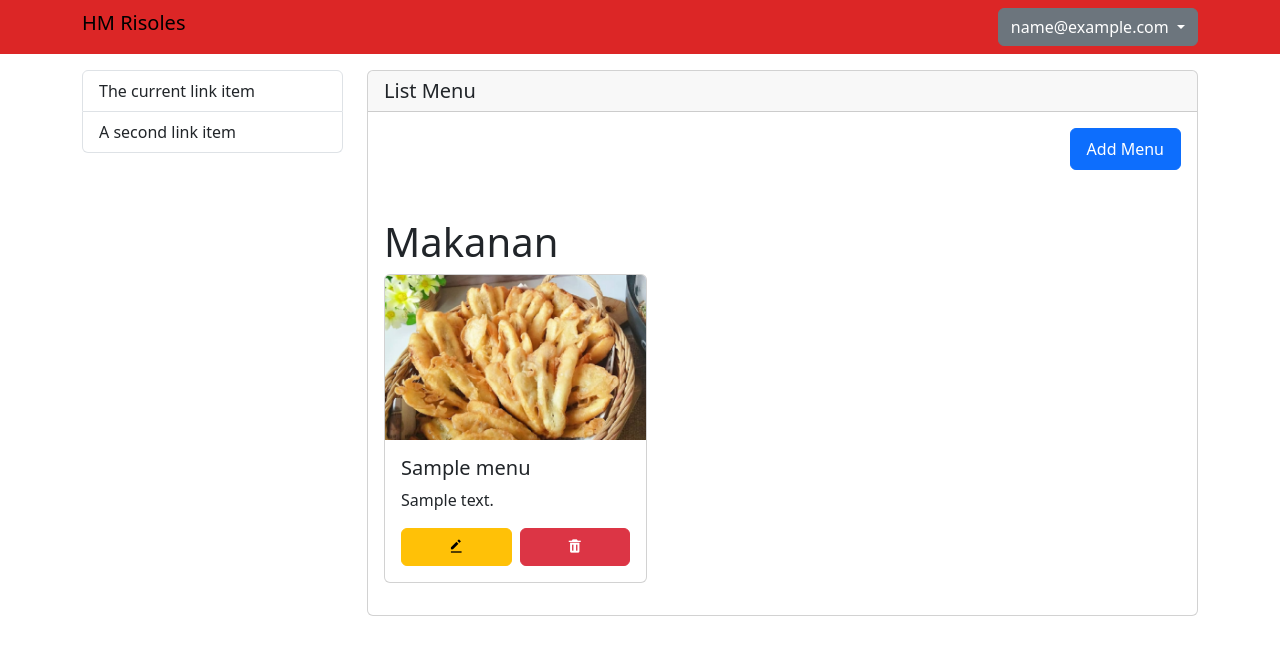
After one commit to DiasHafizhan/risoles, a PHP site: page /admin/listMenu.php in a window 1280 px wide. The commit adds this page. Shown: the top 655 px of the page. Run offline with PHP 8.4, Linux system fonts and the light colour scheme; the visitor is signed in with stand-in values (Sample User, id 1); tables that the repository leaves empty or names only in its code hold one stand-in row (values such as "Sample post").

Commit message:
update 0.2

```diff
--- /dev/null
+++ b/Component/admin/header.php
@@ -0,0 +1,49 @@
+
+
+
+<div class="w-full bg-red-600 sticky-top">
+  <div class="container py-2 flex justify-between items-center">
+    <h2 class="text-xl">
+      <a href="" class="text-black no-underline">HM Risoles</a>
+    </h2>
+
+    <div class="md:hidden block">
+      <button class="btn btn-primary text-center" type="button" data-bs-toggle="offcanvas"
+        data-bs-target="#offcanvasRight" aria-controls="offcanvasRight">
+        <i class='bx bx-menu text-lg'></i>
+      </button>
+
+      <div class="offcanvas offcanvas-end" style="width: 350px;" tabindex="-1" id="offcanvasRight"
+        aria-labelledby="offcanvasRightLabel">
+        <div class="offcanvas-header">
+          <h5 class="offcanvas-title" id="offcanvasRightLabel">Hallo <?= $username ?></h5>
+          <button type="button" class="btn-close" data-bs-dismiss="offcanvas" aria-label="Close"></button>
+        </div>
+        <div class="offcanvas-body">
+          <div class="list-group">
+            <a href="index.php?x=dashboard"
+              class="list-group-item list-group-item-action <?php echo (isset($_GET['x']) && $_GET['x'] === 'dashboard') ? 'active' : ''; ?>"
+              aria-current="true">
+              The current link item
+            </a>
+            <a href="../admin/listMenu.php?x=menu"
+              class="list-group-item list-group-item-action <?php echo (isset($_GET['x']) && $_GET['x'] === 'menu') ? 'active' : ''; ?>">A
+              second link item</a>
+          </div>
+        </div>
+      </div>
+    </div>
+
+
+
+
+    <div class="dropdown hidden md:block">
+      <button class="btn btn-secondary dropdown-toggle" type="button" data-bs-toggle="dropdown" aria-expanded="false">
+        <?php echo $username ?>
+      </button>
+      <ul class="dropdown-menu dropdown-menu-dark">
+        <li><a class="dropdown-item" href="../auth/Logout.php">Logout</a></li>
+      </ul>
+    </div>
+  </div>
+</div>
--- /dev/null
+++ b/Component/sidebar.php
@@ -0,0 +1,10 @@
+<div class="col-md-3 md:block hidden">
+  <div class="list-group">
+    <a href="index.php?x=dashboard"
+      class="list-group-item list-group-item-action <?php echo (isset($_GET['x']) && $_GET['x'] === 'dashboard') ? 'active' : ''; ?>"
+      aria-current="true">
+      The current link item
+    </a>
+    <a href="../admin/listMenu.php?x=menu" class="list-group-item list-group-item-action <?php echo (isset($_GET['x']) && $_GET['x'] === 'menu') ? 'active' : ''; ?>">A second link item</a>
+  </div>
+</div>
--- /dev/null
+++ b/admin/listMenu.php
@@ -0,0 +1,130 @@
+<?php
+
+session_start();
+
+// Memastikan user login terlebih dahulu
+if (empty($_SESSION['pengguna'])) {
+  header("Location: ../auth/login.php");
+  exit;
+}
+
+// Menghubungkan ke database
+require '../function.php';
+
+// Mendapatkan data pengguna berdasarkan session
+$query = mysqli_query($con, "SELECT email FROM users WHERE email = '$_SESSION[pengguna]'");
+
+// Mengecek apakah query berhasil dan ada hasil
+if ($query && mysqli_num_rows($query) > 0) {
+  if ($row = mysqli_fetch_assoc($query)) {
+    $username = $row['email']; // Menyimpan username ke dalam variabel
+  }
+} else {
+  // Jika tidak ada data, arahkan ke halaman login
+  header("Location: ../auth/login.php");
+  exit;
+}
+
+$menu = read("SELECT * FROM menu");
+
+
+?>
+
+
+
+
+<!DOCTYPE html>
+<html lang="en">
+
+<head>
+  <meta charset="UTF-8">
+  <meta name="viewport" content="width=device-width, initial-scale=1.0">
+  <title>Document</title>
+  <link rel="stylesheet" href="../style.css">
+  <link rel="stylesheet" href="https://cdn.jsdelivr.net/npm/boxicons@latest/css/boxicons.min.css">
+  <link href="https://cdn.jsdelivr.net/npm/bootstrap@5.3.3/dist/css/bootstrap.min.css" rel="stylesheet"
+    integrity="sha384-QWTKZyjpPEjISv5WaRU9OFeRpok6YctnYmDr5pNlyT2bRjXh0JMhjY6hW+ALEwIH" crossorigin="anonymous">
+</head>
+
+<body>
+  <?php include '../Component/admin/header.php' ?>
+
+
+  <div class="container mt-3">
+    <div class="row">
+      <?php include '../Component/sidebar.php' ?>
+      <div class="col-md-9">
+        <div class="card">
+          <h5 class="card-header">List Menu</h5>
+          <div class="card-body">
+            <div class="flex justify-end mb-5">
+              <a href="addMenu.php" class="px-3 py-2 btn btn-primary">
+                Add Menu
+              </a>
+            </div>
+            <div class="w-full">
+              <h1>Makanan</h1>
+              <div class="flex flex-wrap justify-between"> <!-- Flex wrapper untuk semua card -->
+                <?php foreach ($menu as $product): ?>
+                  <div class="card mb-3 card-style"> <!-- Set width card dengan Tailwind -->
+                    <img src="../img/appetizer1.png" class="card-img-top" alt="...">
+                    <div class="card-body">
+                      <h5 class="card-title"><?= $product['name'] ?></h5>
+                      <p class="card-text overflow-hidden text-ellipsis whitespace-normal"
+                        style="display: -webkit-box; -webkit-line-clamp: 3; -webkit-box-orient: vertical;">
+                        <?= $product['description'] ?>
+                      </p>
+                      <div class="flex gap-2 mt-2"> <!-- Flex untuk tombol -->
+                        <a href="edit.php?id=<?= $product['id'] ?>" class="btn btn-warning w-full"><i
+                            class='bx bxs-edit-alt'></i></a>
+                        <!-- Button trigger modal -->
+                        <a href="delete.php?id=<?= $product['id'] ?>" type="button" class="btn btn-danger w-full"
+                          data-bs-toggle="modal" data-bs-target="#modal<?= $product['id'] ?>">
+                          <i class='bx bxs-trash'></i>
+                        </a>
+
+                        <!-- Modal -->
+                        <div class="modal fade" id="modal<?= $product['id'] ?>" tabindex="-1"
+                          aria-labelledby="modalLabel<?= $product['id'] ?>" aria-hidden="true">
+                          <div class="modal-dialog">
+                            <div class="modal-content">
+                              <div class="modal-header">
+                                <h1 class="modal-title fs-5" id="modalLabel<?= $product['id'] ?>">Konfirmasi Penghapusan
+                                </h1>
+                                <button type="button" class="btn-close" data-bs-dismiss="modal"
+                                  aria-label="Close"></button>
+                              </div>
+                              <div class="modal-body">
+                                Apakah Anda yakin ingin menghapus item ini?
+                              </div>
+                              <div class="modal-footer">
+                                <button type="button" class="btn btn-secondary" data-bs-dismiss="modal">Close</button>
+                                <a href="delete.php?id=<?= $product['id'] ?>" class="btn btn-danger">Delete</a>
+                              </div>
+                            </div>
+                          </div>
+                        </div>
+
+                      </div>
+                    </div>
+                  </div>
+                <?php endforeach ?>
+              </div>
+            </div>
+
+          </div>
+        </div>
+      </div>
+
+    </div>
+  </div>
+
+
+
+
+  <script src="https://cdn.jsdelivr.net/npm/bootstrap@5.3.3/dist/js/bootstrap.bundle.min.js"
+    integrity="sha384-YvpcrYf0tY3lHB60NNkmXc5s9fDVZLESaAA55NDzOxhy9GkcIdslK1eN7N6jIeHz"
+    crossorigin="anonymous"></script>
+</body>
+
+</html>
--- a/function.php
+++ b/function.php
@@ -6,6 +6,19 @@ $db = 'risoles';
 
 
 $con = mysqli_connect($Localhost, $root, $password, $db);
+
+
+function read($query){
+  global $con;
+
+  $result = mysqli_query($con, $query);
+  $rows = [];
+
+  while($row = mysqli_fetch_array($result)){
+    $rows[] = $row;
+  }
+  return $rows;
+}
 
 function register($data)
 {
@@ -35,6 +48,33 @@ function register($data)
   return mysqli_affected_rows($con);
 }
 
+function tambah($data)
+{
+  global $con;
+
+  $nameProduct = htmlspecialchars($data['product']);
+  $description = htmlspecialchars($data['description']);
+  $price = htmlspecialchars($data['price']);
+  $stock = htmlspecialchars($data['stock']);
+  $type = htmlspecialchars($data['type']);
+  $image = htmlspecialchars($data['image']);
+
+  $query = "INSERT INTO menu (name, description, price, stock, image, type) VALUES ('$nameProduct', '$description', $price, $stock, '$type', '$image')";
+
+  mysqli_query($con, $query);
+
+  return mysqli_affected_rows($con);
+}
+
+function hapus($id){
+  global $con;
+
+  $query = "DELETE FROM menu WHERE id = $id";
+  mysqli_query($con, $query);
+
+  return mysqli_affected_rows($con);
+}
+
 
 
 ?>
--- a/style.css
+++ b/style.css
@@ -883,3 +883,13 @@ video {
     text-decoration-line: none;
   }
 }
+
+
+@media (min-width: 768px) {
+  .card-style{
+    width: 33%;
+  }
+  .button-card{
+    width: 45%;
+  }
+}
```
Also changed, not shown: admin/addMenu.php (added, +108 -0 lines), admin/delete.php (added, +27 -0 lines), admin/edit.php (added, +87 -0 lines), admin/historyOrder.php (added, +8 -0 lines), admin/index.php (+5 -40 lines), img/appetizer1.png (added).
